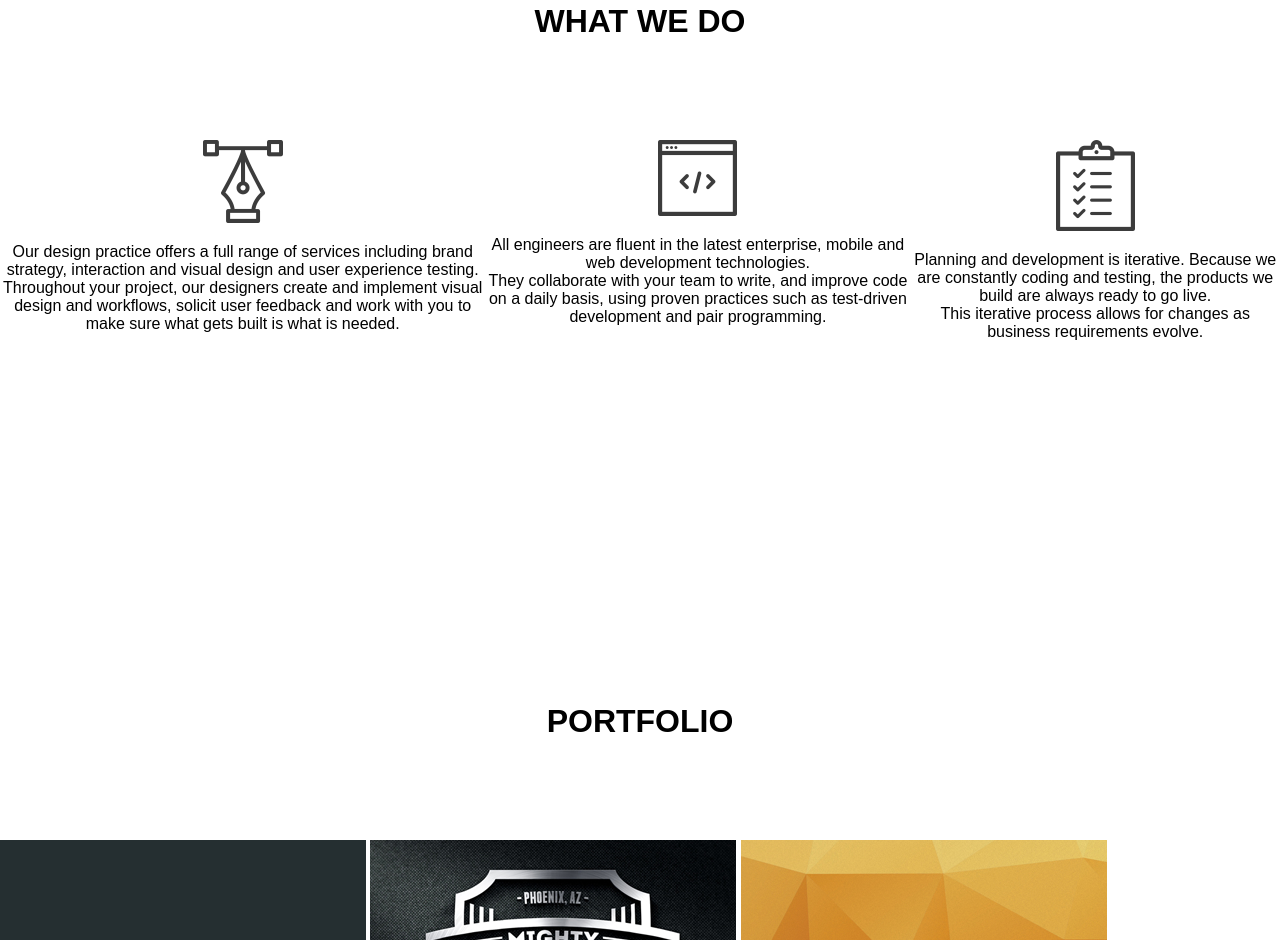
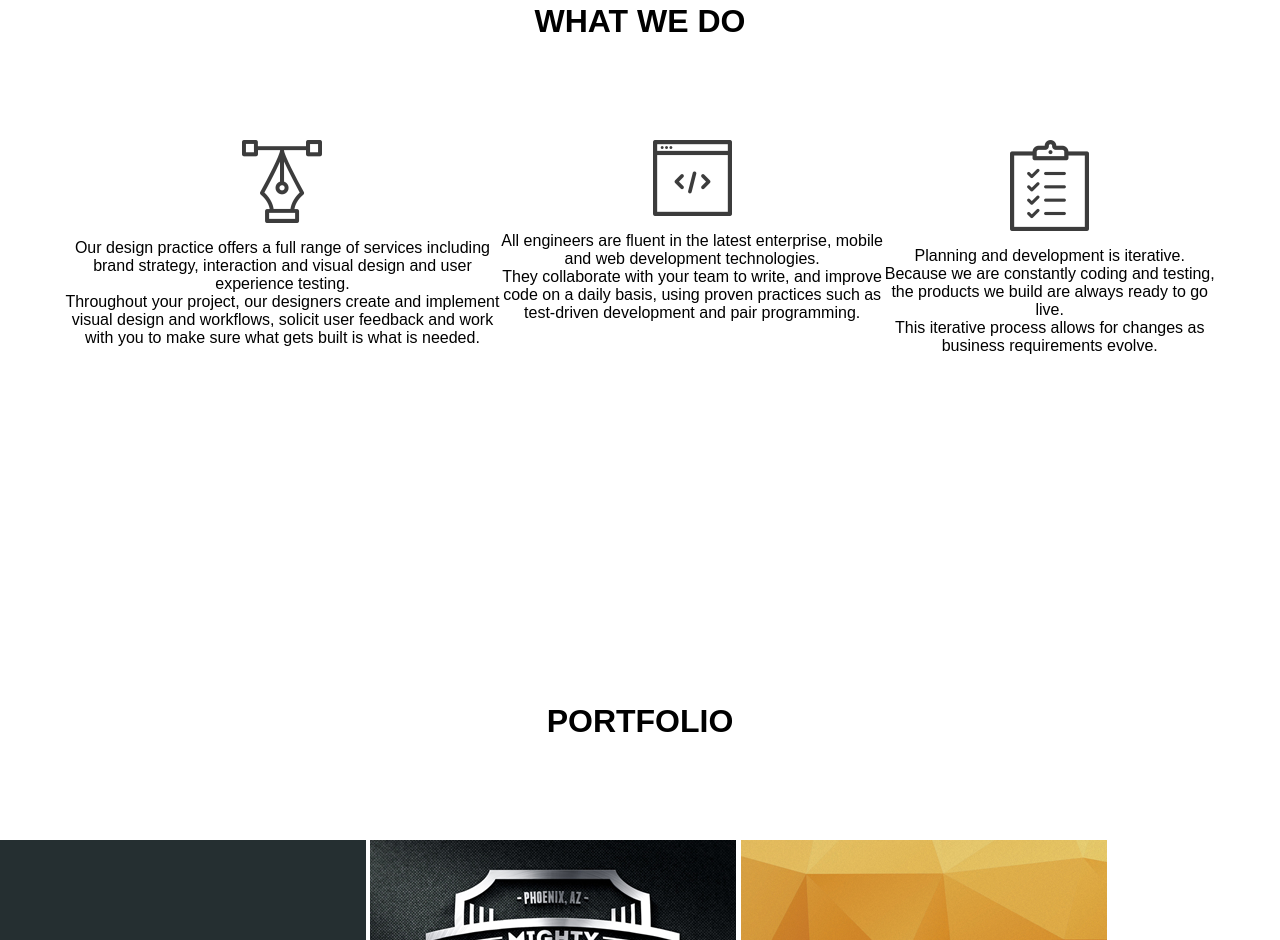
Before and after one commit to irunguliz/studio, a plain HTML site: page index.html in a window 1280 px wide. Shown: the part 2197-3137 px from the top of the page. Drawn offline with Linux system fonts and the light colour scheme.

Commit message:
style.css

```diff
--- a/style.css
+++ b/style.css
@@ -108,4 +108,13 @@ p{
 .main-content-wrapper .main-content-body{
     display: flex;
     text-align: center;
+    margin: 0 5%;
+    padding: 0;
 }
+
+.main-content-wrapper .main-content-body span
+{
+   display: flex;
+   flex-direction: column;
+   align-items: center;
+}
```
